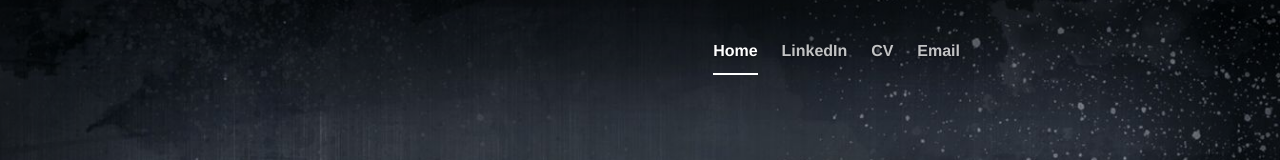
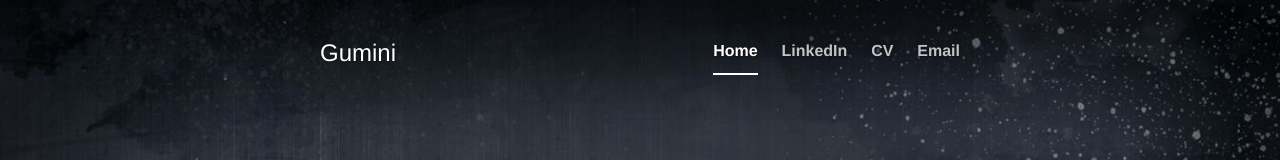
Before and after one commit to gumini/gumini.github.io, a plain HTML site: page index.html in a window 1280 px wide. Shown: the top 160 px of the page. Drawn offline with nearby package versions, Linux system fonts and the light colour scheme.

Commit message:
Added company name.

```diff
--- a/index.html
+++ b/index.html
@@ -28,6 +28,8 @@
 
           <div class="masthead clearfix">
             <div class="inner">
+
+              <h3 class="masthead-brand">Gumini</h3>
 
               <ul class="nav masthead-nav">
                 <li class="active">
```
